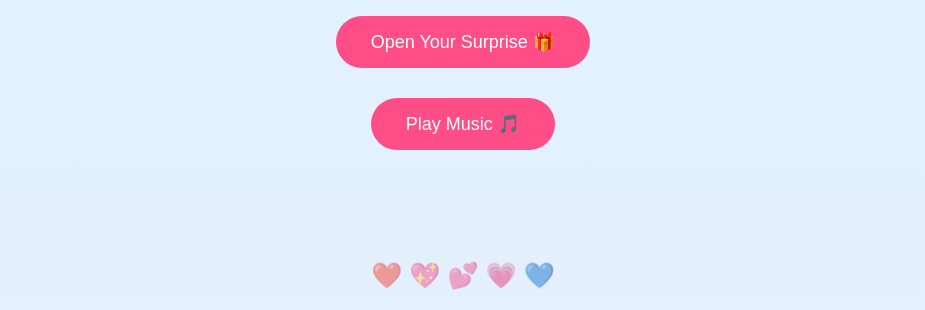
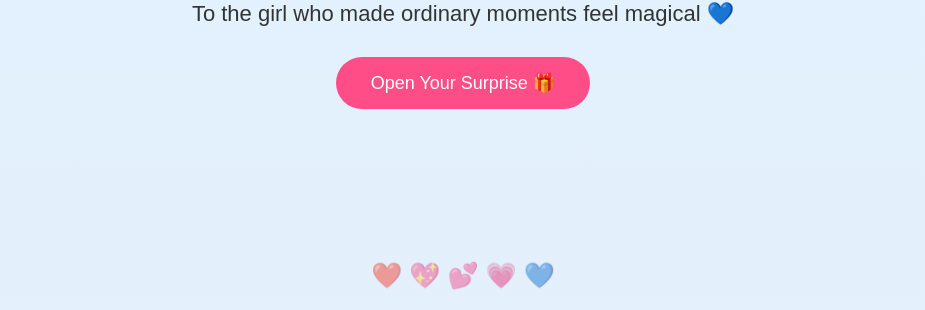
Before and after one commit to Chetanmalage/her-birthday, a plain HTML site: page index.html in a window 1280 px wide. Both pictures are taken after a click on the button "Enter ✨". Shown: the part 490-800 px from the top of the page, without its empty margins (177-1102 px from the left). Drawn offline with Linux system fonts and the light colour scheme.

Commit message:
birthday website

```diff
--- a/index.html
+++ b/index.html
@@ -48,10 +48,9 @@
             Open Your Surprise 🎁
         </button>
 
-        <button onclick="document.getElementById('music').play()">
-            Play Music 🎵
-        </button>
-
+        <audio id="music" loop>
+            <source src="until I found you but make it indian classical (instrumental).mp3" type="audio/mp3">
+        </audio>
     </section>
 
 
--- a/script.js
+++ b/script.js
@@ -10,6 +10,8 @@
 
   const intro = document.querySelector(".intro-screen");
 
+  document.getElementById("music").play();
+
   intro.style.opacity = "0";
 
   setTimeout(() => {
```
Also changed, not shown: 1 other file.
